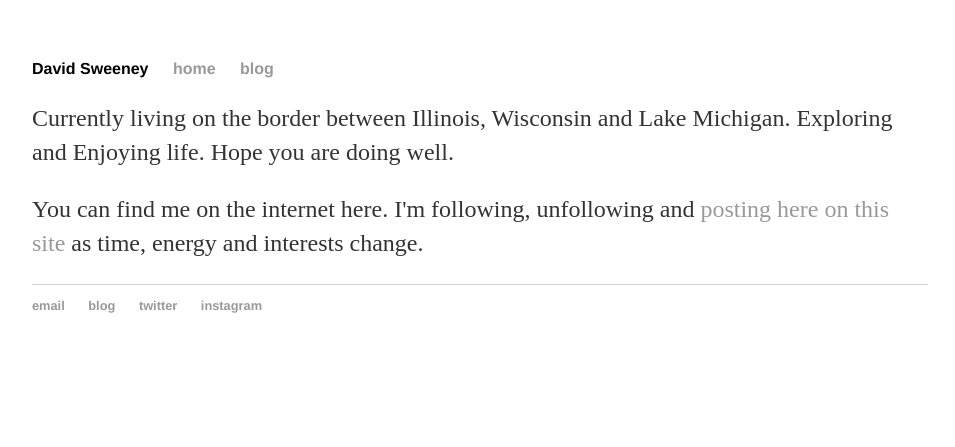
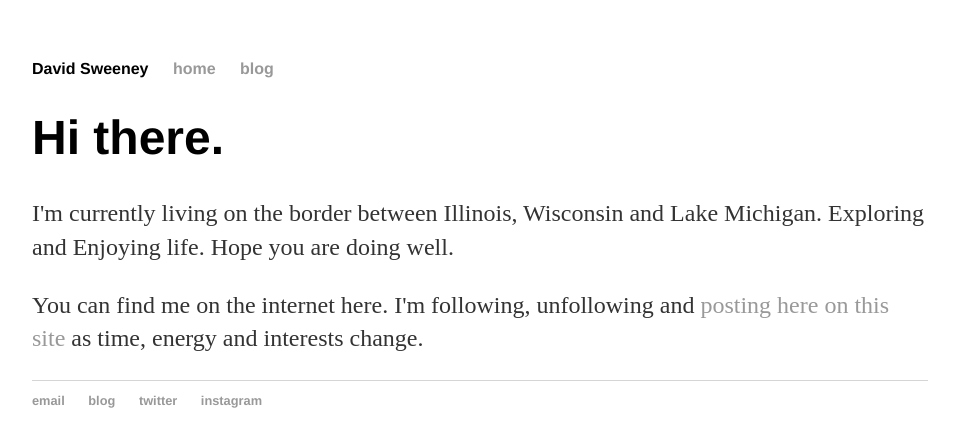
Before and after one commit to dvdsweeney/dvdsweeney.github.io, a Jekyll site: the page built from index.html, in a window 1280 px wide. Shown: the top 447 px of the page, without its empty margins (160-1115 px from the left). Built offline with Jekyll 4.4.1, drawn with Linux system fonts in a browser that asks for light colours.

Commit message:
Update index.html

```diff
--- a/index.html
+++ b/index.html
@@ -3,7 +3,8 @@ layout: default
 title: David Sweeney | Home
 ---
 <div class="blurb">
-	<p>Currently living on the border between Illinois, Wisconsin and Lake Michigan. Exploring and Enjoying life. Hope you are doing well.</p>
+	<h1>Hi there.</h1>
+	<p>I'm currently living on the border between Illinois, Wisconsin and Lake Michigan. Exploring and Enjoying life. Hope you are doing well.</p>
 	<p>You can find me on the internet here. I'm following, unfollowing and <a href="https://dvdsweeney.github.io/blog/">posting here on this site</a> as time, energy and interests change.<p>
 
 </div><!-- /.blurb -->
```
